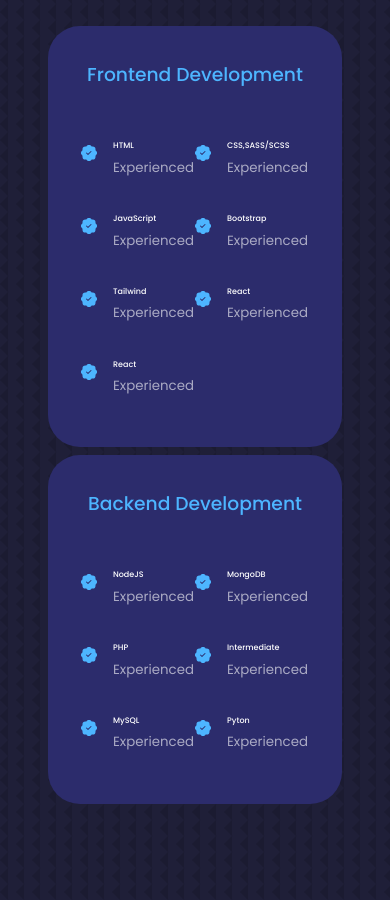
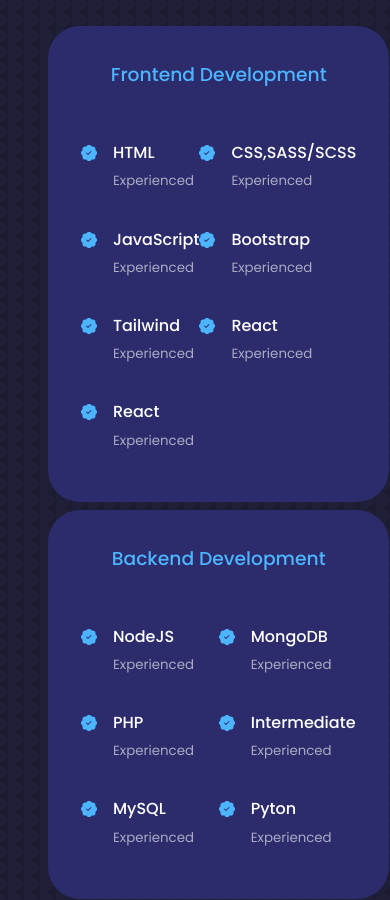
Before and after one commit to IImagII/my-site-react-portfolio, a React (Create React App) app: page / in a window 390 px wide. Shown: the part 2380-3280 px from the top of the page. Built offline with nearby package versions, Linux system fonts and the light colour scheme.

Commit message:
deploy 1.0.4

```diff
--- a/src/components/expierens/experients.module.scss
+++ b/src/components/expierens/experients.module.scss
@@ -50,7 +50,7 @@
       padding: 1rem;
    }
    .title {
-      font-size: 0.8rem;
+      font-size: 1rem;
    }
 }
 /*==================== МЕДИА ЗАПРОСЫ ДЛЯ МОБИЛЬНЫХ УСТРОЙСТВ===========================*/
@@ -64,6 +64,6 @@
       padding: 2rem 1rem;
    }
    .title {
-      font-size: 0.5rem;
+      font-size: 1rem;
    }
 }
```
